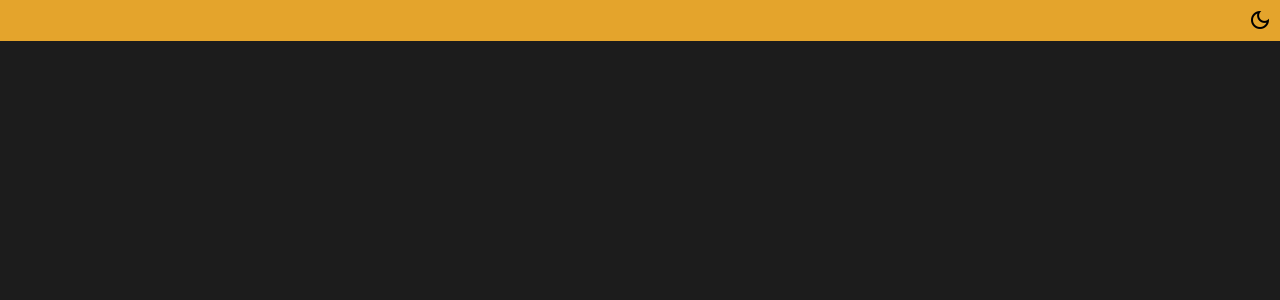
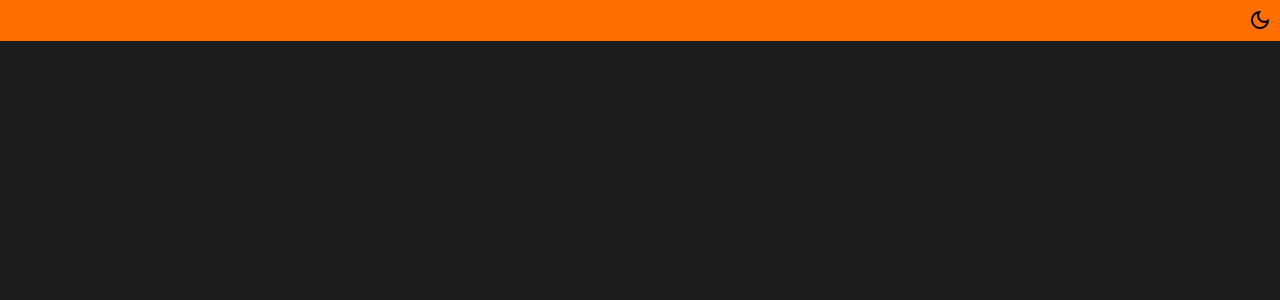
Before and after one commit to Shiinoya/HidalgoSoftware, a SvelteKit app: page /portfolio/web-applications in a window 1280 px wide. Shown: the top 300 px of the page. Built offline with nearby package versions, Linux system fonts and the light colour scheme; a web font is replaced by a local one.

Commit message:
Update Navbar color

```diff
--- a/src/lib/components/smart/Navbar.svelte
+++ b/src/lib/components/smart/Navbar.svelte
@@ -39,7 +39,7 @@ feature_description
     display: flex;
     justify-content: flex-end;
 
-    background-color: rgba(250, 179, 46, 0.9);
+    background-color: var(--orange-900);
 
     button {
       padding: 0.5rem;
--- a/src/routes/portfolio/web-applications/+page.svelte
+++ b/src/routes/portfolio/web-applications/+page.svelte
@@ -1,19 +1,6 @@
 <script lang="ts"></script>
 
-<!--
-@component
-
-## component_name
-component_description
-
-### Features
-feature_description
-
-### Props
-- prop_name: prop_description
--->
-
-<title></title>
+<title>Hidalgo : Web Applications</title>
 
 <div></div>
 
```
